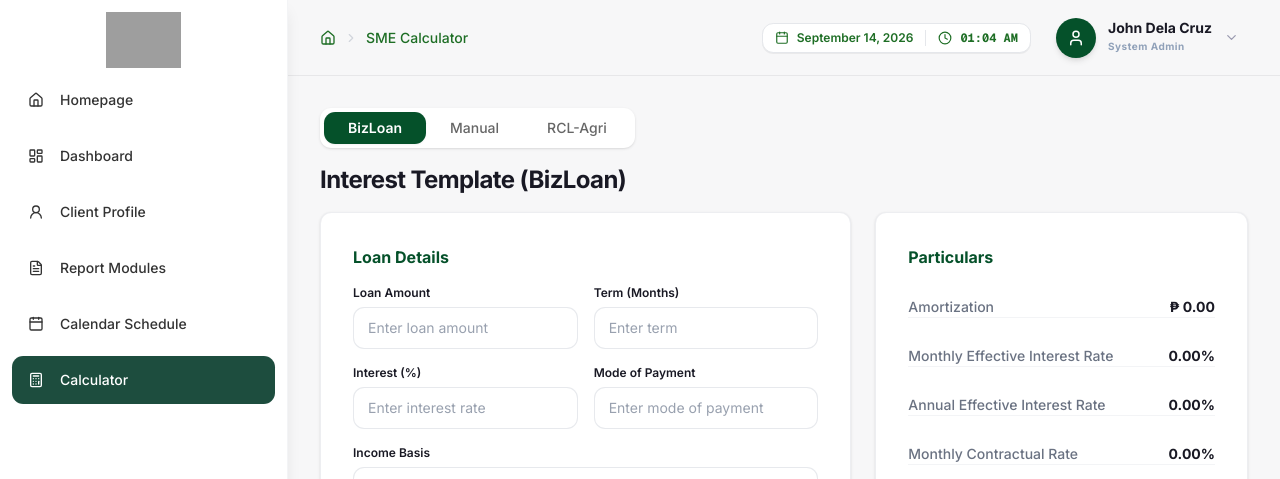
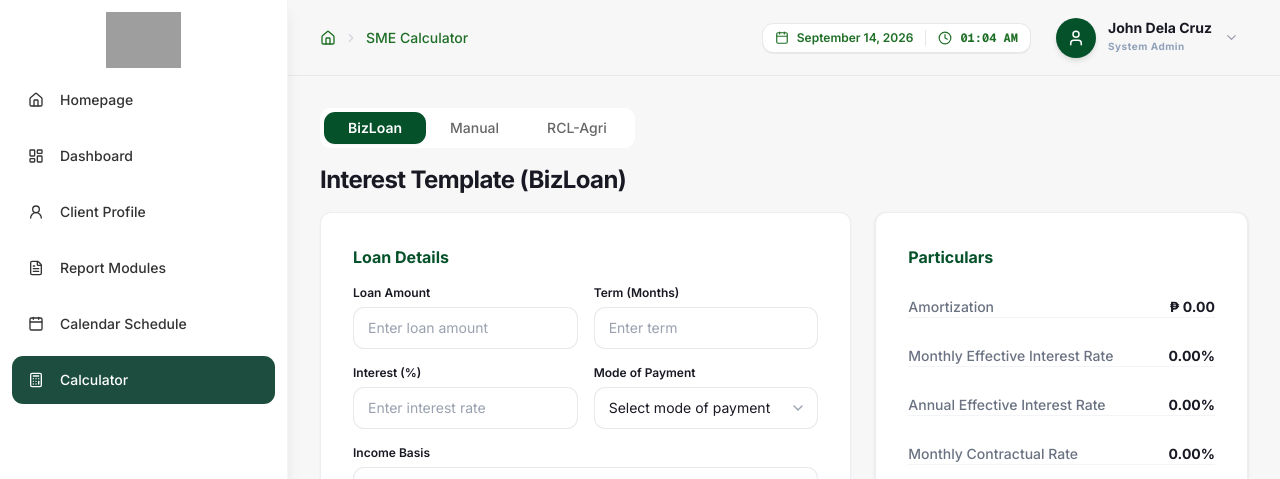
Before and after one commit to FermAndrei/crm_lm_planner, a Next.js app: page /calculator in a window 1280 px wide. Shown: the top 479 px of the page. Built offline with nearby package versions, Linux system fonts and the light colour scheme; grey boxes are pictures that could not be loaded.

Commit message:
refactor: reorganize calendar context and update imports for consistency

```diff
--- a/app/(private)/calculator/page.tsx
+++ b/app/(private)/calculator/page.tsx
@@ -195,7 +195,7 @@ export default function CalculatorPage() {
   return (
     <div className="p-4 md:p-8 space-y-4">
       {/* Top Segment Control */}
-      <div className="bg-white p-1 rounded-md flex items-center w-fit shadow">
+      <div className="bg-white p-1 rounded-md flex items-center w-fit shado">
         {TABS.map((tab) => {
           const isActive = activeTab === tab;
           return (
@@ -226,7 +226,7 @@ export default function CalculatorPage() {
         {/* Left Form Card */}
         <form
           onSubmit={handleSubmit}
-          className="lg:col-span-7 bg-white rounded-md p-6 sm:p-8 shadow-sm border border-gray-200/70 space-y-6"
+          className="lg:col-span-7 bg-white rounded-md p-6 sm:p-8 shadow-xs border border-gray-200/70 space-y-6"
         >
           {/* Section: Loan Details */}
           <div>
@@ -283,15 +283,6 @@ export default function CalculatorPage() {
                   <label className="text-xs font-semibold text-[#191924] mb-1.5 block">
                     Mode of Payment
                   </label>
-                  {activeTab === "BizLoan" ? (
-                    <input
-                      type="text"
-                      value={modeOfPayment}
-                      onChange={(e) => setModeOfPayment(e.target.value)}
-                      placeholder="Enter mode of payment"
-                      className="w-full rounded-md border border-gray-200/90 px-3.5 py-2.5 text-sm text-[#191924] placeholder:text-gray-400 focus:outline-none focus:border-[#05512A] focus:ring-1 focus:ring-[#05512A] transition-all bg-white"
-                    />
-                  ) : (
                   <div className="relative">
                     <select
                       value={modeOfPayment}
@@ -307,7 +298,6 @@ export default function CalculatorPage() {
                     </select>
                     <ChevronDown className="pointer-events-none absolute right-3 top-1/2 -translate-y-1/2 size-4 text-gray-400" />
                   </div>
-                  )}
                 </div>
               </div>
 
--- a/app/(private)/calendar-schedule/page.tsx
+++ b/app/(private)/calendar-schedule/page.tsx
@@ -2,7 +2,10 @@
 
 import React, { useState, useRef, useEffect } from "react";
 import { ChevronLeft, ChevronRight, ChevronDown } from "lucide-react";
-import { useCalendar, CalendarViewType } from "@/context/calendar-context";
+import {
+  useCalendar,
+  CalendarViewType,
+} from "@/app/(private)/calendar-schedule/context/calendar-context";
 import { DailyView } from "./components/daily-view";
 import { WeeklyView } from "./components/weekly-view";
 import { MonthlyView } from "./components/monthly-view";
--- a/app/(private)/dashboard/components/loan-releases.tsx
+++ b/app/(private)/dashboard/components/loan-releases.tsx
@@ -234,7 +234,7 @@ export function LoanReleases() {
   );
 
   return (
-    <Card className="flex h-full min-h-0 flex-col">
+    <Card className="flex h-full min-h-0 shadow-xs border-gray-200/70 flex-col">
       <CardHeader className="flex flex-row items-start justify-between gap-4 mb-4">
         <CardTitle className="flex flex-col tracking-tight">
           <h2 className="font-semibold text-[#262626]">Loan Releases</h2>
--- a/app/(private)/dashboard/components/outstanding-balance.tsx
+++ b/app/(private)/dashboard/components/outstanding-balance.tsx
@@ -116,7 +116,7 @@ export function ChartLineLinear() {
   );
 
   return (
-    <Card className="flex h-120 min-w-full flex-col">
+    <Card className="flex h-120 min-w-full flex-col shadow-xs border-gray-200/70">
       <CardHeader className="flex flex-row items-start justify-between gap-4 mb-4">
         <CardTitle className="flex flex-col tracking-tight">
           <h2 className="font-semibold text-[#262626]">Outstanding Balance</h2>
--- a/app/(private)/dashboard/components/past-due.tsx
+++ b/app/(private)/dashboard/components/past-due.tsx
@@ -98,7 +98,7 @@ export function ChartPieSimple() {
     chartData.find((d) => d.creditName === "Past Due")?.percentage ?? 16;
 
   return (
-    <Card className="flex h-full min-h-0 flex-col">
+    <Card className="flex h-full min-h-0 flex-col shadow-xs border-gray-200/70">
       <CardHeader className="flex flex-row items-start justify-between gap-4 mb-4">
         <CardTitle className="flex flex-col tracking-tight">
           <h2 className="font-semibold text-[#262626]">Past Due</h2>
--- a/app/(private)/dashboard/components/per-loan-product.tsx
+++ b/app/(private)/dashboard/components/per-loan-product.tsx
@@ -127,7 +127,7 @@ export function PerLoanProduct() {
   );
 
   return (
-    <Card className="flex h-full min-h-0 flex-col">
+    <Card className="flex h-full min-h-0 shadow-xs border-gray-200/70 flex-col">
       <CardHeader className="flex flex-row items-start justify-between gap-4 mb-4">
         <CardTitle className="flex flex-col tracking-tight">
           <h2 className="font-semibold text-[#262626]">Per Loan Product</h2>
--- a/app/(private)/dashboard/components/stat-cards.tsx
+++ b/app/(private)/dashboard/components/stat-cards.tsx
@@ -8,7 +8,7 @@ export default function StatCards() {
         return (
           <div
             key={stat.id}
-            className="bg-white rounded-md border border-[#191924]/8 shadow-cloud-card hover:shadow-cloud-card-hover transition-all p-5 flex flex-col justify-between"
+            className="bg-white shadow-xs rounded-md border border-gray-200/70 shadow-cloud-card hover:shadow-cloud-card-hover transition-all p-5 flex flex-col justify-between"
           >
             <div className="flex flex-col h-full justify-between">
               <p className="text-[11px] font-semibold uppercase tracking-wider text-[#A3A2A2] leading-tight">
--- a/app/(private)/layout.tsx
+++ b/app/(private)/layout.tsx
@@ -2,7 +2,7 @@
 
 import Header from "@/components/header";
 import { SidebarProvider, SidebarInset, Sidebar } from "@/components/sidebar";
-import { CalendarProvider } from "@/context/calendar-context";
+import { CalendarProvider } from "@/app/(private)/calendar-schedule/context/calendar-context";
 
 export default function PrivateLayout({
   children,
--- a/components/header.tsx
+++ b/components/header.tsx
@@ -1,4 +1,3 @@
-// shared/layout/Header.tsx
 "use client";
 
 import React, { useState, useRef, useEffect } from "react";
@@ -10,7 +9,6 @@ import {
   User as UserIcon,
   Settings,
   ChevronRight,
-  House,
   Home,
 } from "lucide-react";
 
@@ -20,9 +18,7 @@ interface Breadcrumb {
   isLast: boolean;
   isClickable: boolean;
 }
-import Image from "next/image";
 import Link from "next/link";
-import { SidebarMobileTrigger } from "./sidebar";
 import DateAndTime from "./ui/date-time";
 
 // Define which routes are actual pages (leaf nodes)
@@ -120,7 +116,6 @@ export default function Header() {
   const currentPageConfig = pageConfig[pathname] || {
     title: breadcrumbs[breadcrumbs.length - 1]?.label || "Dashboard",
   };
-  const pageTitle = currentPageConfig.title;
 
   const handleSearch = (e: React.FormEvent) => {
     e.preventDefault();
@@ -134,18 +129,6 @@ export default function Header() {
       {/* Left Section - Title & Breadcrumbs */}
       <div className="flex items-center gap-2">
         {/* <SidebarMobileTrigger /> */}
-
-        {/* <Link href="/dashboard" className="flex items-center gap-2 group">
-          <div className="relative h-14 w-36 sm:w-44">
-            <Image
-              src="/CARD_SME_Logo.png"
-              alt="CARD SME Bank Logo"
-              fill
-              priority
-              className="object-contain"
-            />
-          </div>
-        </Link> */}
         {breadcrumbs.map((crumb, idx) => (
           <React.Fragment
             key={`${String(crumb.href)}-${String(crumb.label)}-${idx}`}
--- a/components/ui/date-time.tsx
+++ b/components/ui/date-time.tsx
@@ -2,7 +2,7 @@
 
 import { Calendar, Clock } from "lucide-react";
 import React, { useEffect, useState, useRef } from "react";
-import { useCalendar } from "@/context/calendar-context";
+import { useCalendar } from "@/app/(private)/calendar-schedule/context/calendar-context";
 import { CalendarPicker } from "@/app/(private)/calendar-schedule/components/calendar-picker";
 
 export default function DateAndTime() {
```
Also changed, not shown: app/(private)/calendar-schedule/context/calendar-context.tsx (renamed from context/calendar-context.tsx). Lines whose indentation alone changed are shown as unchanged.
